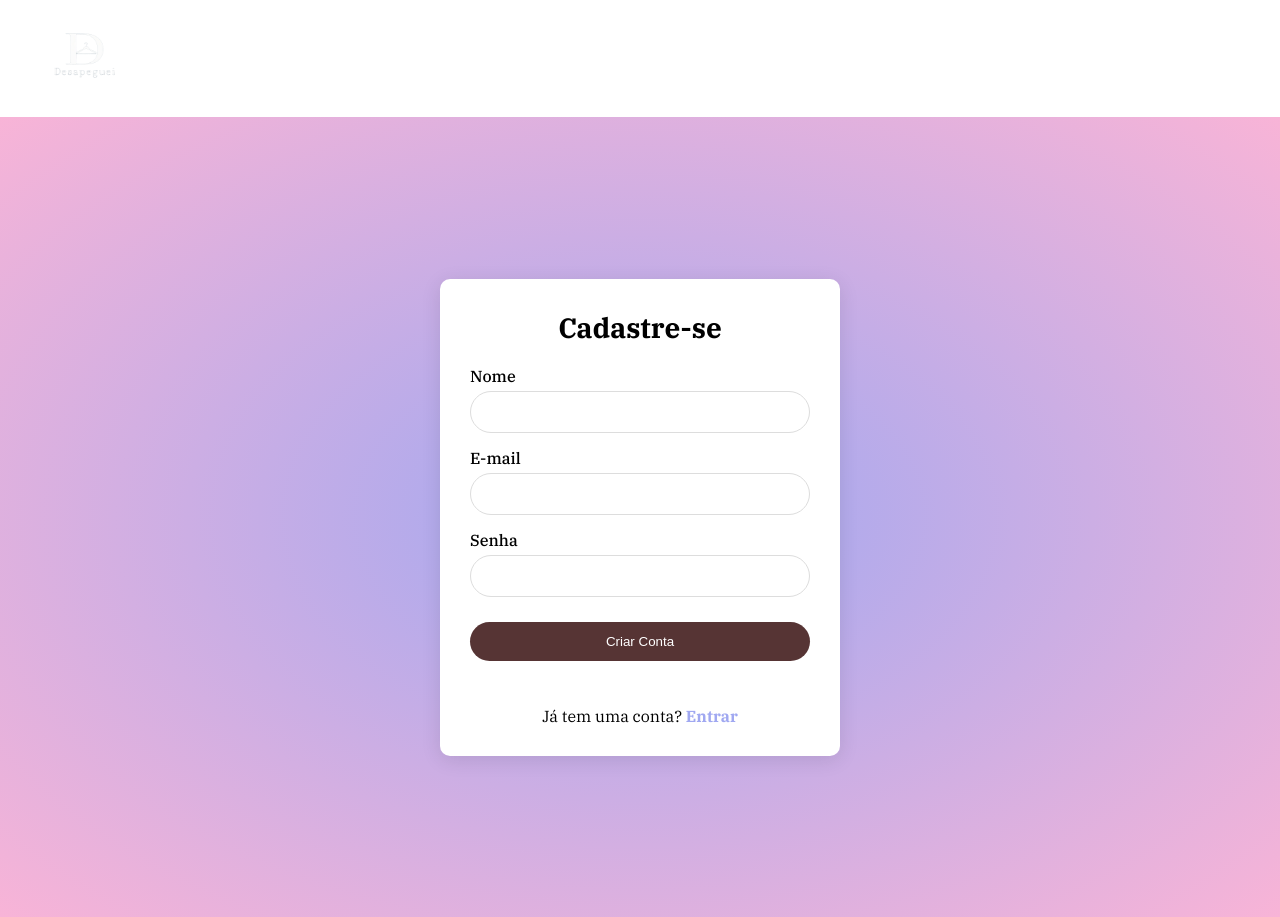
After one commit to lanai-giani/Desapeguei, a PHP site: page /cadastro.html in a window 1280 px wide. The commit adds this page. Run offline with PHP 8.4, Linux system fonts and the light colour scheme.

Commit message:
cadastro e entrar

```diff
--- a/assets/css/style.css
+++ b/assets/css/style.css
@@ -330,7 +330,7 @@ ul{
 }
 
 /*-------------listagem de produtps-------------*/
-.novoMenu
+
 
 
 
@@ -388,3 +388,94 @@ ul{
         font-size: 24px;
     }
 }
+
+/*---------------cadastro-------------*/
+.login-container {
+    background: radial-gradient(var(--cor-padrao-hover), var(--cor-padrao));
+    min-height: 100vh;
+    display: flex;
+    justify-content: center;
+    align-items: center;
+    padding: 20px;
+}
+
+.login-box {
+    background: white;
+    padding: 30px;
+    border-radius: 10px;
+    box-shadow: 0 4px 20px rgba(0, 0, 0, 0.1);
+    width: 100%;
+    max-width: 400px;
+    text-align: center;
+    margin: 40px auto;
+}
+
+.login-box h1 {
+    color: var(--cor-btn-fonte);
+    margin-bottom: 20px;
+    font-size: 28px;
+}
+
+.input-group {
+    margin-bottom: 15px;
+    text-align: left;
+}
+
+.input-group label {
+    display: block;
+    margin-bottom: 5px;
+    color: var(--cor-btn-fonte);
+    font-weight: 500;
+}
+
+.input-group input {
+    width: 100%;
+    padding: 12px;
+    border: 1px solid #ddd;
+    border-radius: 30px;
+    font-size: 14px;
+    outline: none;
+}
+
+.login-box .btn {
+    width: 100%;
+    padding: 12px;
+    margin-top: 10px;
+    background: var(--cor-btn);
+    color: var(--cor-fonte);
+    border: none;
+    border-radius: 30px;
+    cursor: pointer;
+    transition: background 0.3s;
+}
+
+.login-box .btn:hover {
+    background: var(--cor-btn-hover);
+}
+
+.login-link {
+    margin-top: 15px;
+    color: var(--cor-btn-fonte);
+}
+
+.login-link a {
+    color: var(--cor-padrao-hover);
+    text-decoration: none;
+    font-weight: bold;
+}
+
+/* Responsividade para a página de login */
+@media only screen and (max-width: 600px) {
+    .login-box {
+        padding: 20px;
+        margin: 20px;
+    }
+}
+
+/*-------------------login------------*/
+body.pagina-login {
+    background: radial-gradient(var(--cor-padrao-hover), var(--cor-padrao));
+    margin: 0;
+    padding: 0;
+    min-height: 100vh;
+}
--- /dev/null
+++ b/cadastro.html
@@ -0,0 +1,44 @@
+<!DOCTYPE html>
+<html lang="pt-br">
+<head>
+    <meta charset="UTF-8">
+    <meta name="viewport" content="width=device-width, initial-scale=1.0">
+    <title>Cadastro | Desapeguei</title>
+    <link rel="stylesheet" href="assets/css/style.css"> <!-- Mesmo CSS do site -->
+</head>
+<body>
+    <!-- Cabeçalho igual ao seu site -->
+    <div class="navbar">
+        <div class="logo">
+    <a href="index.html"> <!-- Link para a página inicial -->
+        <img src="assets/img/logoTeste.png" alt="Desapeguei" width="130px">
+    </a>
+</div>
+    </div>
+
+    <!-- Corpo da Página -->
+    <div class="login-container">
+        <div class="login-box">
+            <h1>Cadastre-se</h1>
+            <form action="#" method="POST">
+                <div class="input-group">
+                    <label for="nome">Nome</label>
+                    <input type="text" id="nome" name="nome" required>
+                </div>
+                <div class="input-group">
+                    <label for="email">E-mail</label>
+                    <input type="email" id="email" name="email" required>
+                </div>
+                <div class="input-group">
+                    <label for="senha">Senha</label>
+                    <input type="password" id="senha" name="senha" required>
+                </div>
+                <button type="submit" class="btn">Criar Conta</button>
+            </form>
+            <p class="login-link">Já tem uma conta? <a href="login.html">Entrar</a></p>
+        </div>
+    </div>
+
+    <script src="assets/js/app.js"></script>
+</body>
+</html>
--- a/index.html
+++ b/index.html
@@ -26,7 +26,7 @@
                         <li><a href="#">Início</a></li>
                         <li><a href="#">Produtos</a></li>
                         <li><a href="#">Contatos</a></li>
-                        <li><a href="#">Minha conta</a></li>
+                        <li><a href="cadastro.html">Cadastrar/Entrar</a></li>
                     </ul>
                 </nav>
 
```
Also changed, not shown: assets/links.txt (deleted, +0 -9 lines), login.html (added, +39 -0 lines), assets/img/cliente-1.png (deleted), assets/img/cliente-2.png (deleted), assets/img/cliente-3.png (deleted), assets/img/logo-2.png (deleted), assets/img/logo.png (deleted), assets/img/marca-1.png (deleted), assets/img/marca-2.png (deleted), assets/img/marca-3.png (deleted), assets/img/marca-4.png (deleted), assets/img/marca-5.png (deleted).
